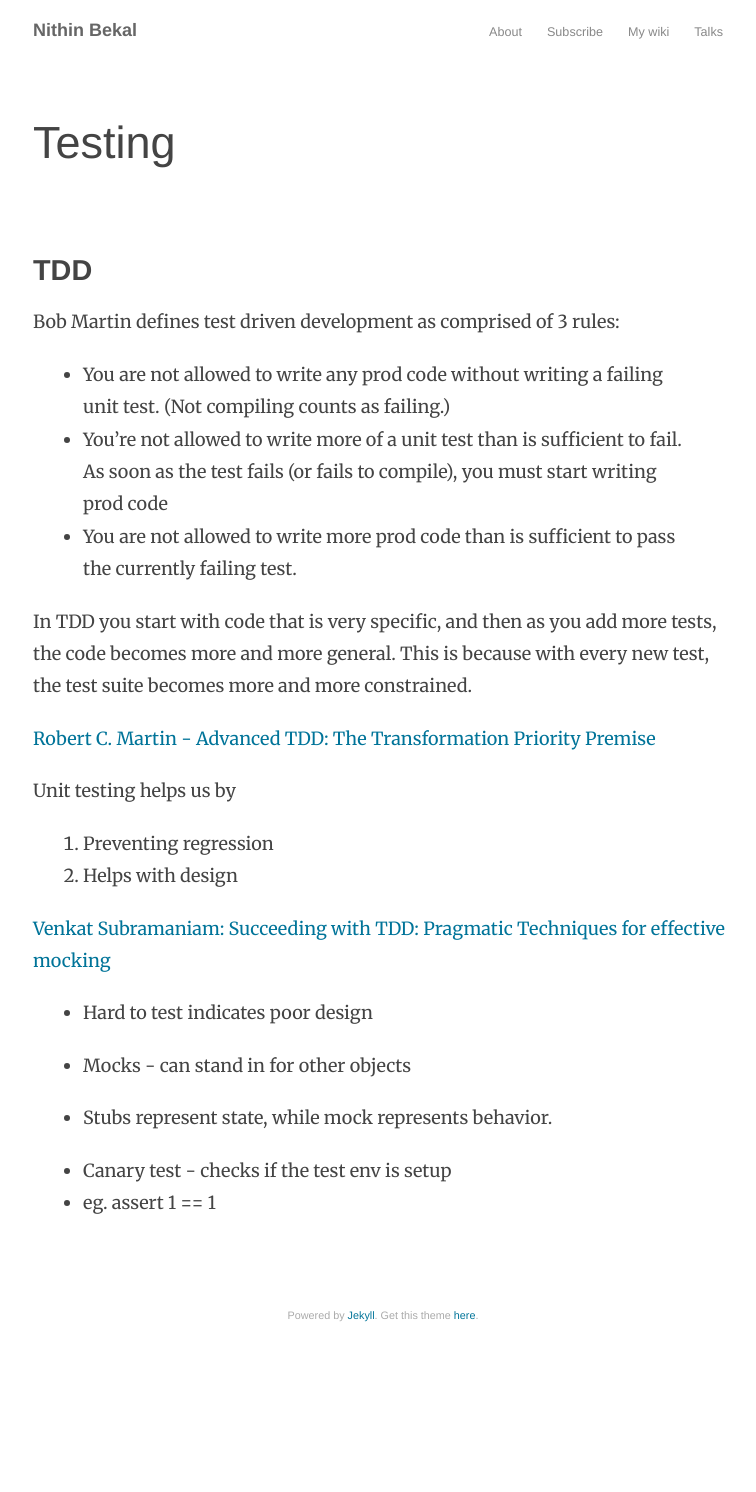
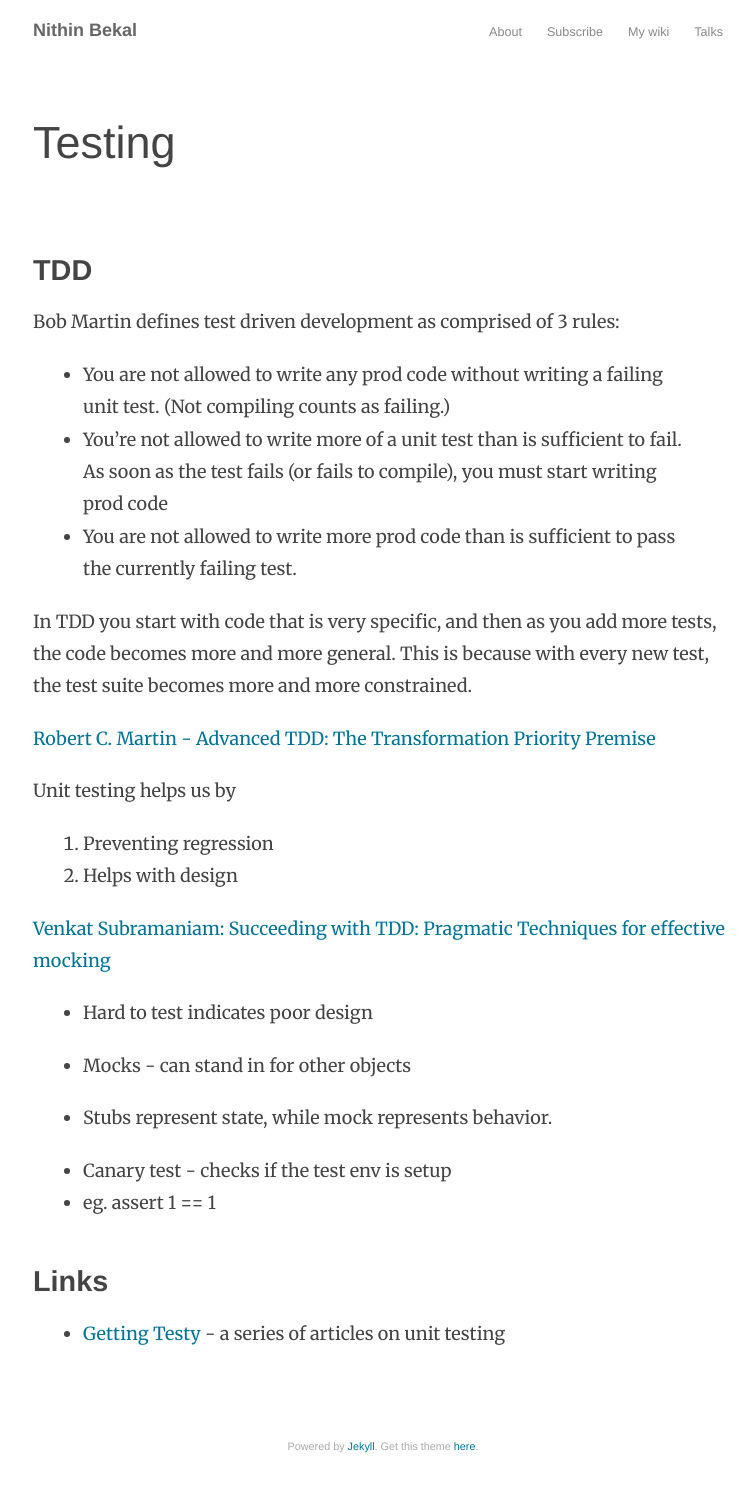
Before and after one commit to nithinbekal/nithinbekal.github.io, a Jekyll site: the page built from notes/testing.md, in a window 1280 px wide. Shown: the whole page, without its empty margins (257-1013 px from the left). Built offline with Jekyll 4.4.1, drawn with Linux system fonts in a browser that asks for light colours; before the commit the page ends 1361 px from its top, so only the background shows below that.

Commit message:
Testing bookmark

```diff
--- a/notes/testing.md
+++ b/notes/testing.md
@@ -39,3 +39,8 @@
 
 * Canary test - checks if the test env is setup
 * eg. assert 1 == 1
+
+# Links
+
+* [Getting Testy](http://randycoulman.com//blog/2015/08/04/getting-testy-redux/) -
+  a series of articles on unit testing
```
